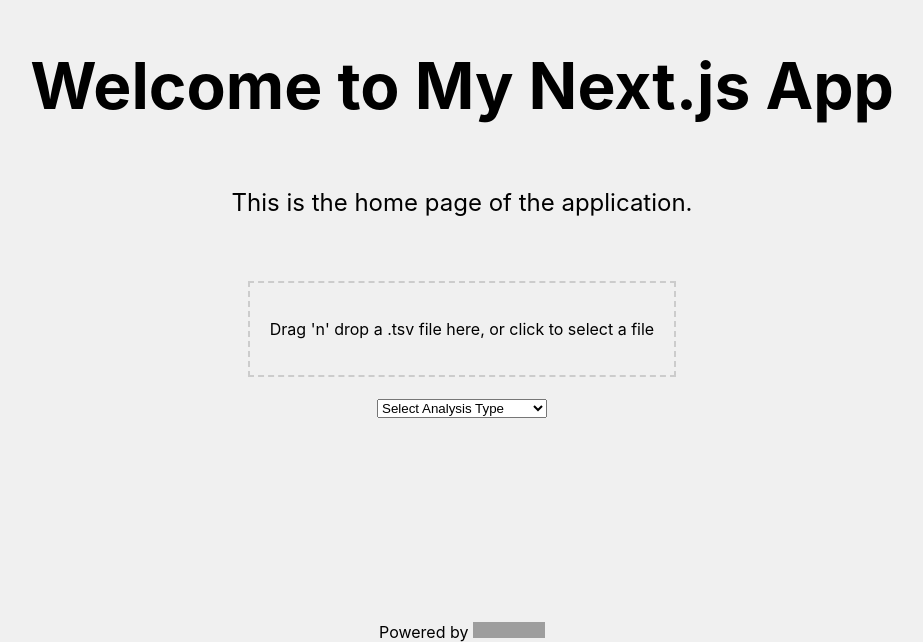
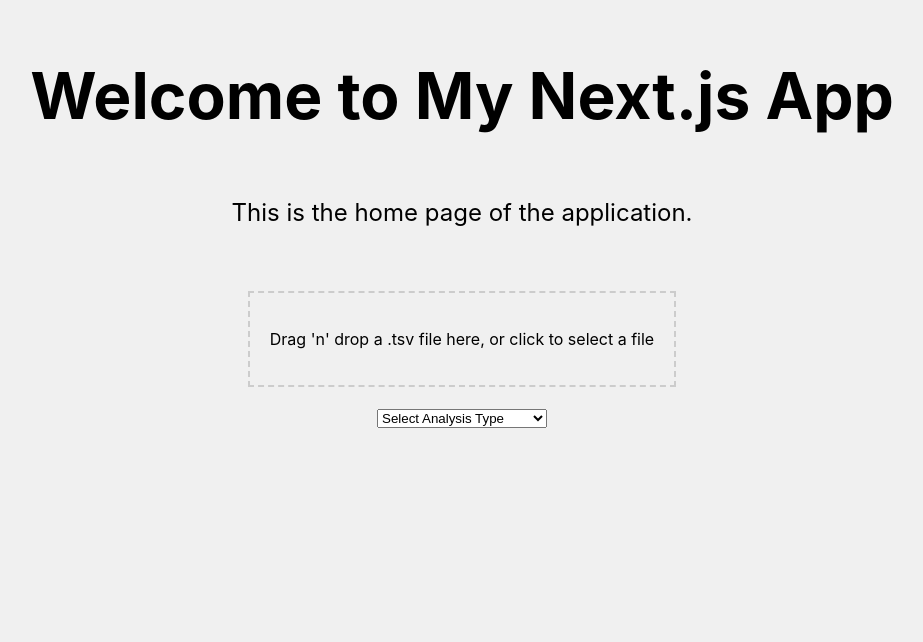
Before and after one commit to philip-hub/CNV-web-app-mock-up, a Next.js app: page / in a window 1280 px wide. Shown: the part 158-800 px from the top of the page, without its empty margins (178-1101 px from the left). Built offline with nearby package versions, Linux system fonts and the light colour scheme; grey boxes are pictures that could not be loaded.

Commit message:
got rid of the vercel logos

```diff
--- a/src/pages/index.js
+++ b/src/pages/index.js
@@ -43,16 +43,6 @@
       </main>
 
       <footer className={styles.footer}>
-        <a
-          href="https://nextjs.org"
-          target="_blank"
-          rel="noopener noreferrer"
-        >
-          Powered by{' '}
-          <span className={styles.logo}>
-            <img src="/vercel.svg" alt="Vercel Logo" width={72} height={16} />
-          </span>
-        </a>
       </footer>
     </div>
   );
```
Also changed, not shown: src/pages/mulit.js (+0 -10 lines), src/pages/single.js (+0 -10 lines), src/pages/timeseries.js (+0 -10 lines).
